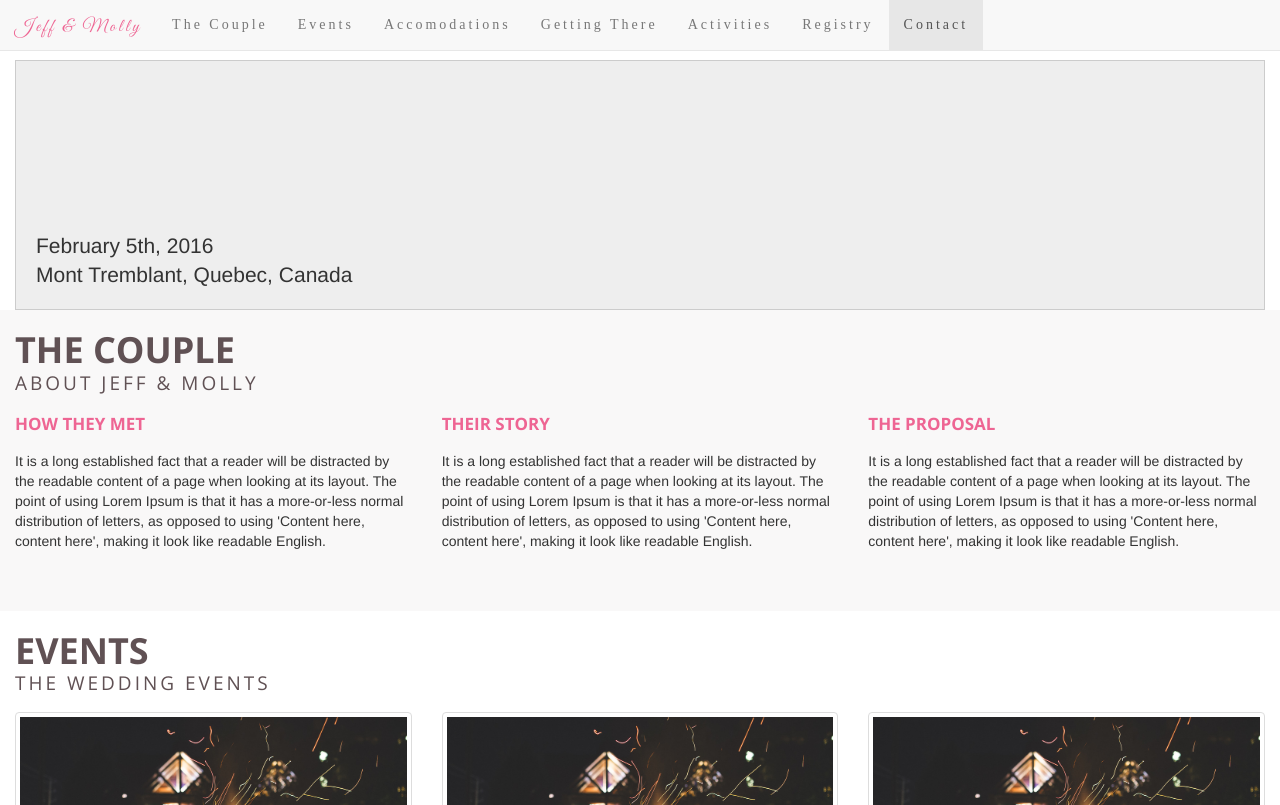
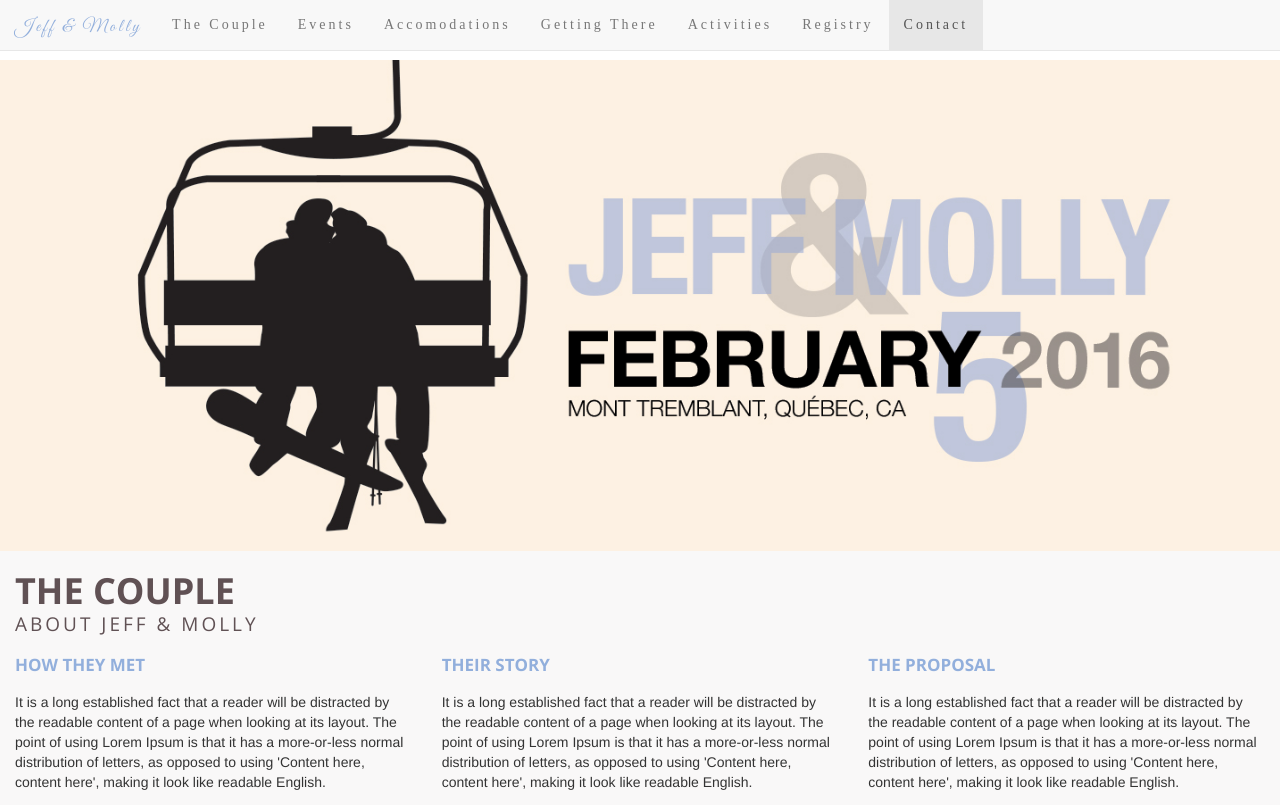
Before and after one commit to jbritton/wedding-website, a website: page public/index.html in a window 1280 px wide. Shown: the top 805 px of the page. Drawn offline with nearby package versions, Linux system fonts and the light colour scheme.

Commit message:
adding hero, changing text color

```diff
--- a/public/css/style.css
+++ b/public/css/style.css
@@ -3,7 +3,7 @@ body {
 }
 
 .logo {
-    color: #ee6593;
+    color: #92afdc;
     font-family: 'Great Vibes', cursive;
 }
 
@@ -26,7 +26,7 @@ h1 span.subtitle {
 }
 
 h2 {
-    color: #ee6593;
+    color: #92afdc;
     font-family: 'Open Sans', sans-serif;
     font-weight: 700;
     font-size: 17px;
@@ -56,6 +56,10 @@ section:nth-child(even) {
 
 section:nth-child(odd) {
     background: #f9f8f8;
+}
+
+.container-hero {
+    background: #FDF1E3;
 }
 
 
--- a/public/index.html
+++ b/public/index.html
@@ -45,15 +45,18 @@
         </div>
     </nav>
 
-    <header class="container-fluid">
+    <header class="container-fluid container-hero">
         <div class="row">
             <div class="col-md-12">
+                <img src="img/hero.jpg" class="img-responsive" />
+                <!--
                 <div class="hero-placeholder">
                     <div class="hero-text">
                         <span class="date lead">February 5th, 2016</span><br/>
                         <span class="location lead">Mont Tremblant, Quebec, Canada</span>
                     </div>
                 </div>
+                -->
             </div>
         </div>
     </header>
```
Also changed, not shown: public/img/hero.jpg (added).
